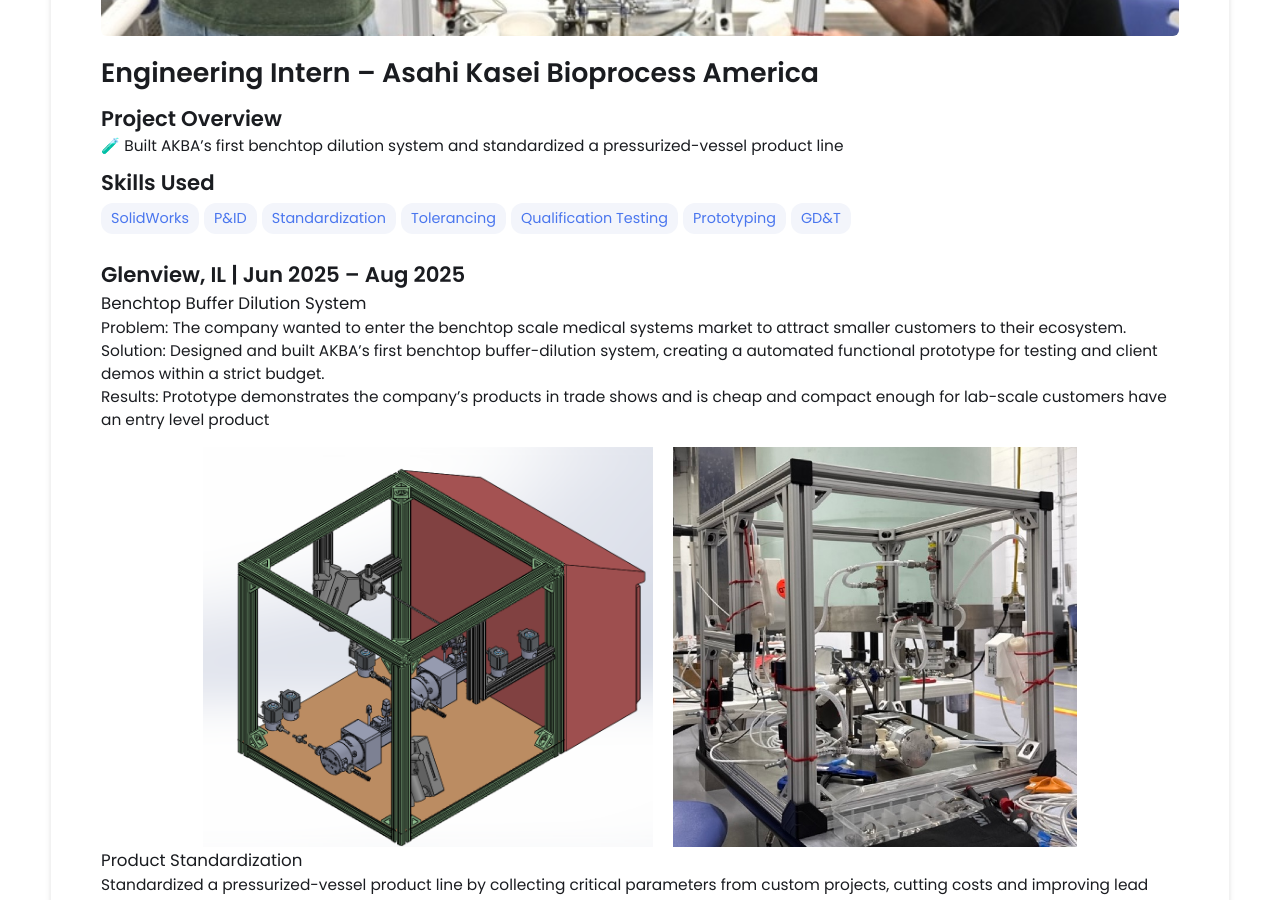
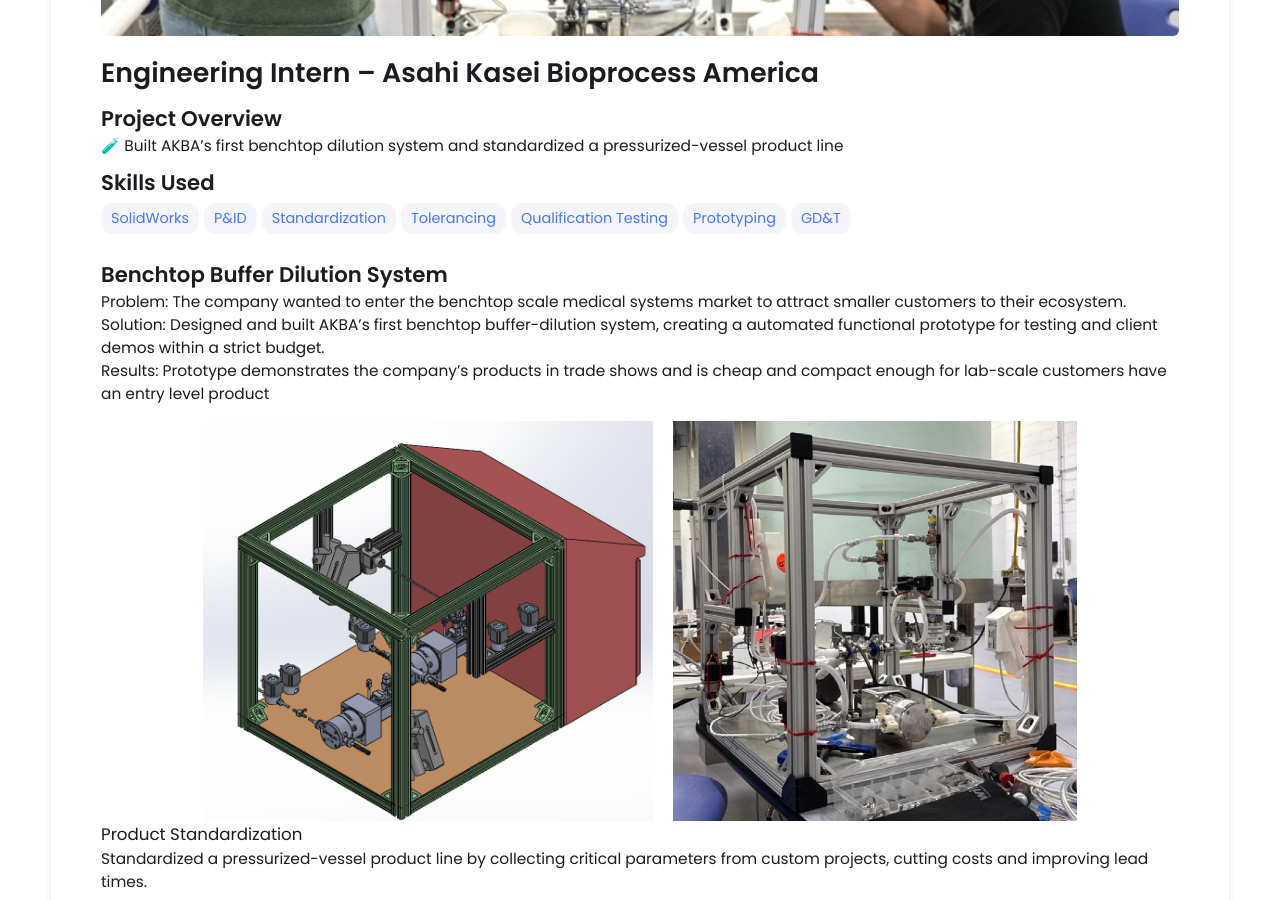
Before and after one commit to danielklloglu/danielklloglu.github.io, a Jekyll site: the page built from _projects/asahi-kasei/index.md, in a window 1280 px wide and 900 px high, scrolled down 454 px. Built offline with Jekyll 4.4.1, drawn with Linux system fonts in a browser that asks for light colours.

Commit message:
Update index.md

```diff
--- a/_projects/asahi-kasei/index.md
+++ b/_projects/asahi-kasei/index.md
@@ -12,10 +12,9 @@ skills:
 - GD&T
 main-image: /asahi1.jpeg
 ---
-
-## Glenview, IL | Jun 2025 – Aug 2025
-### Benchtop Buffer Dilution System
+## Benchtop Buffer Dilution System
 Problem: The company wanted to enter the benchtop scale medical systems market to attract smaller customers to their ecosystem.
+<br>
 Solution: Designed and built AKBA’s first benchtop buffer-dilution system, creating a automated functional prototype for testing and client demos within a strict budget.
 <br>
 Results: Prototype demonstrates the company's products in trade shows and is cheap and compact enough for lab-scale customers have an entry level product
```
